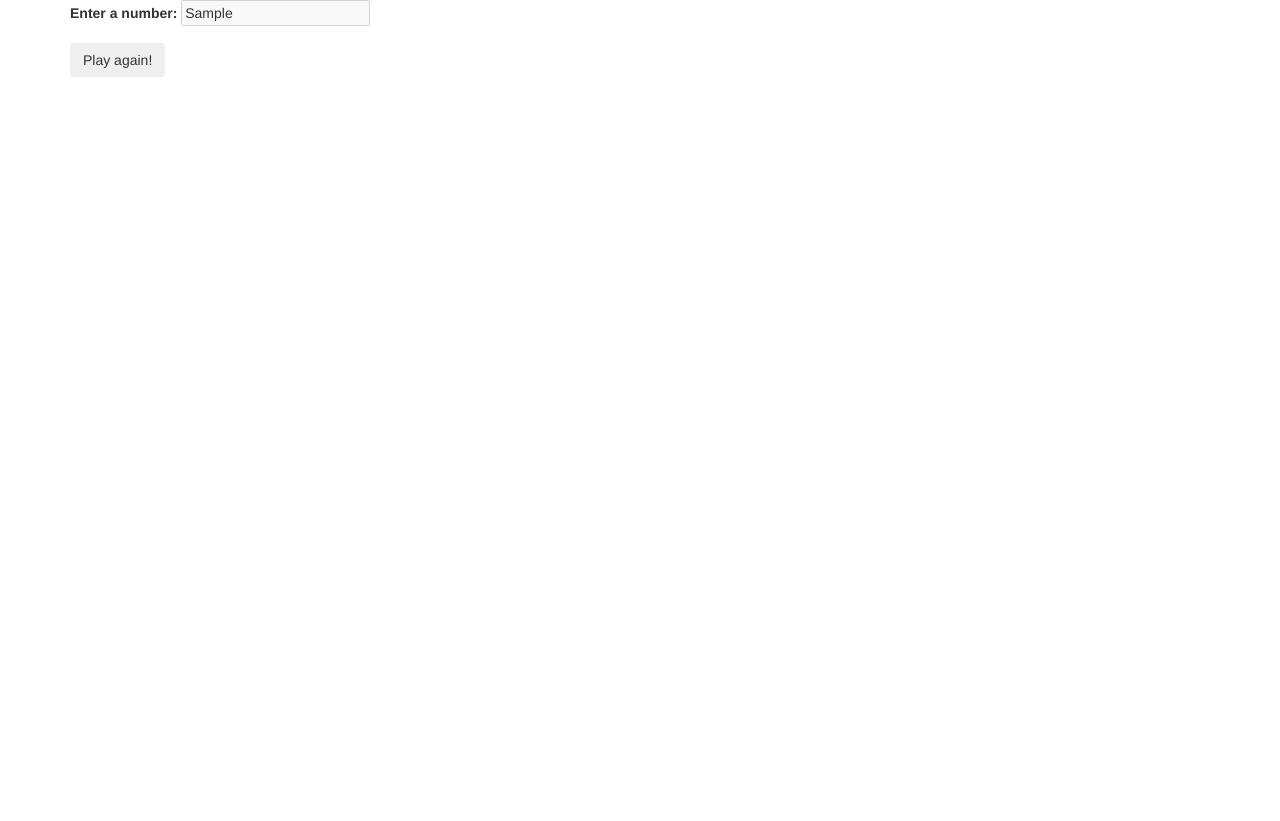
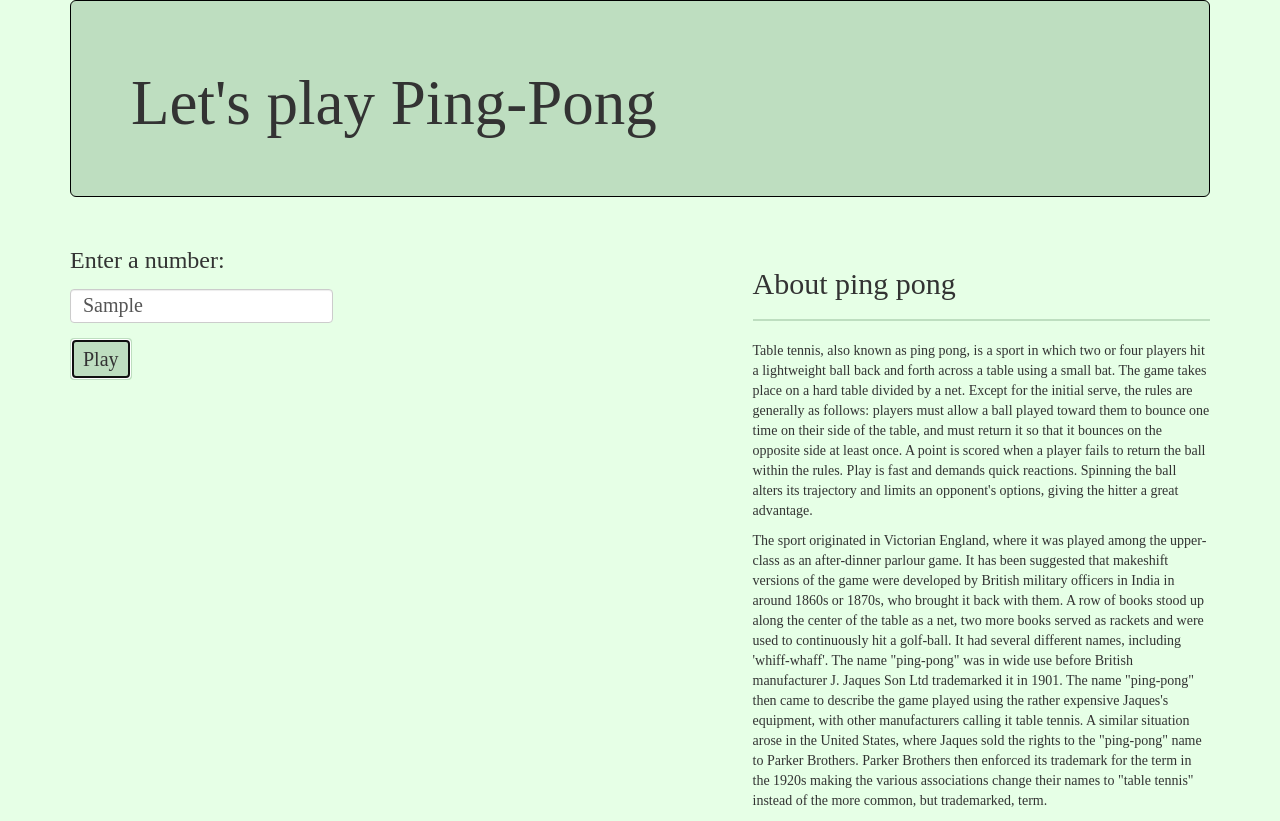
Before and after one commit to LenaKuchko/pingPong, a plain HTML site: page index.html in a window 1280 px wide. Both pictures are taken after typing "Sample" into the empty fields and a click on the button "Play". Before the commit the page ends 800 px from the top, so only its background shows below. Drawn offline with nearby package versions, Linux system fonts and the light colour scheme; a web font is replaced by a local one.

Commit message:
add css style

```diff
--- a/css/styles.css
+++ b/css/styles.css
@@ -1,3 +1,33 @@
 #play-again {
   display:none;
 }
+body {
+  font-family: 'Inknut Antiqua', serif;
+  background-color: #e6ffe6;
+}
+.jumbotron {
+  background-color: #bedec0;
+  border: 1px solid black;
+}
+
+.results{
+  margin-top: 27px;
+  padding-left: 35px;
+  font-size: 18px;
+}
+.page-header {
+  border-bottom: 2px solid  #bedec0;
+}
+.btn {
+  background-color:  #bedec0;
+  font-size: 20px;
+}
+.btn:hover {
+  border: 1px solid black;
+}
+.form-control[disabled] {
+  background-color: #bedec0;
+}
+.form-control{
+  font-size: 20px;
+}
--- a/index.html
+++ b/index.html
@@ -3,7 +3,7 @@
   <head>
     <meta charset="utf-8">
     <link rel="stylesheet" href="https://maxcdn.bootstrapcdn.com/bootstrap/3.3.7/css/bootstrap.min.css">
-    <link href="https://fonts.googleapis.com/css?family=Raleway" rel="stylesheet">
+    <link href="https://fonts.googleapis.com/css?family=Inknut+Antiqua" rel="stylesheet">
     <link href="css/styles.css" rel="stylesheet" type="text/css">
 
     <script src="https://ajax.googleapis.com/ajax/libs/jquery/3.2.1/jquery.min.js"></script>
@@ -12,17 +12,36 @@
   </head>
   <body>
     <div class="container">
+      <div class="jumbotron">
+        <h1>Let's play Ping-Pong</h1>
+      </div>
+      <div class="row">
+        <div class="col-md-3">
           <form id="form" action="index.html" method="post">
             <div class="form-group">
-          <label>Enter a number:</label>
-          <input id="input" type="text" value="">
+              <label><h3>Enter a number:</h3></label>
+              <input id="input" class="form-control" type="text" value="">
             </div>
             <button id="play" class="btn" type="submit" name="button">Play</button>
           </form>
           <button id="play-again" class="btn" type="button" name="button">Play again!</button>
         </div>
-    <ul class="output">
+        <div class="col-md-3">
+          <div class="results">
+            <ul id="output" class="list-group"></ul>
+          </div>
+        </div>
+        <div class="col-md-1">
 
-    </ul>
+        </div>
+        <div class="col-md-5">
+          <div class="page-header">
+            <h2>About ping pong</h2>
+          </div>
+          <p>Table tennis, also known as ping pong, is a sport in which two or four players hit a lightweight ball back and forth across a table using a small bat. The game takes place on a hard table divided by a net. Except for the initial serve, the rules are generally as follows: players must allow a ball played toward them to bounce one time on their side of the table, and must return it so that it bounces on the opposite side at least once. A point is scored when a player fails to return the ball within the rules. Play is fast and demands quick reactions. Spinning the ball alters its trajectory and limits an opponent's options, giving the hitter a great advantage.</p>
+          <p>The sport originated in Victorian England, where it was played among the upper-class as an after-dinner parlour game. It has been suggested that makeshift versions of the game were developed by British military officers in India in around 1860s or 1870s, who brought it back with them. A row of books stood up along the center of the table as a net, two more books served as rackets and were used to continuously hit a golf-ball. It had several different names, including 'whiff-whaff'. The name "ping-pong" was in wide use before British manufacturer J. Jaques Son Ltd trademarked it in 1901. The name "ping-pong" then came to describe the game played using the rather expensive Jaques's equipment, with other manufacturers calling it table tennis. A similar situation arose in the United States, where Jaques sold the rights to the "ping-pong" name to Parker Brothers. Parker Brothers then enforced its trademark for the term in the 1920s making the various associations change their names to "table tennis" instead of the more common, but trademarked, term.</p>
+        </div>
+      </div>
+    </div>
   </body>
 </html>
--- a/js/scripts.js
+++ b/js/scripts.js
@@ -1,7 +1,4 @@
-var gameResults = [];
 function checkNumber(number) {
-  // number = parseInt(number);
-  // debugger;
   if (number%15 == 0) {
     return "ping-pong";
   } else if (number%5 == 0) {
@@ -14,6 +11,7 @@ function checkNumber(number) {
 }
 
 function runGame(number) {
+  var gameResults = [];
   if (isNaN(number)||(!number)) {
     alert ("Please enter a number");
   } else {
@@ -27,10 +25,8 @@ function runGame(number) {
 $(function () {
   $("#form").submit(function (event) {
     event.preventDefault();
-    runGame($("input").val());
-
-    gameResults.forEach(function (item) {
-      $(".output").append("<li>" + item + "</li>");
+    runGame($("input").val()).forEach(function (item) {
+      $("#output").append("<li>" + item + "</li>");
     });
 
     $("#play").hide();
@@ -40,10 +36,9 @@ $(function () {
 
   $("#play-again").click(function () {
     $('#form')[0].reset();
-    $(".output").contents().remove();
+    $("#output").contents().remove();
     $("#play").show();
     $("#input").prop("disabled", false);
     $("#play-again").hide();
-
   });
 });
```
Lines whose indentation alone changed are shown as unchanged.
